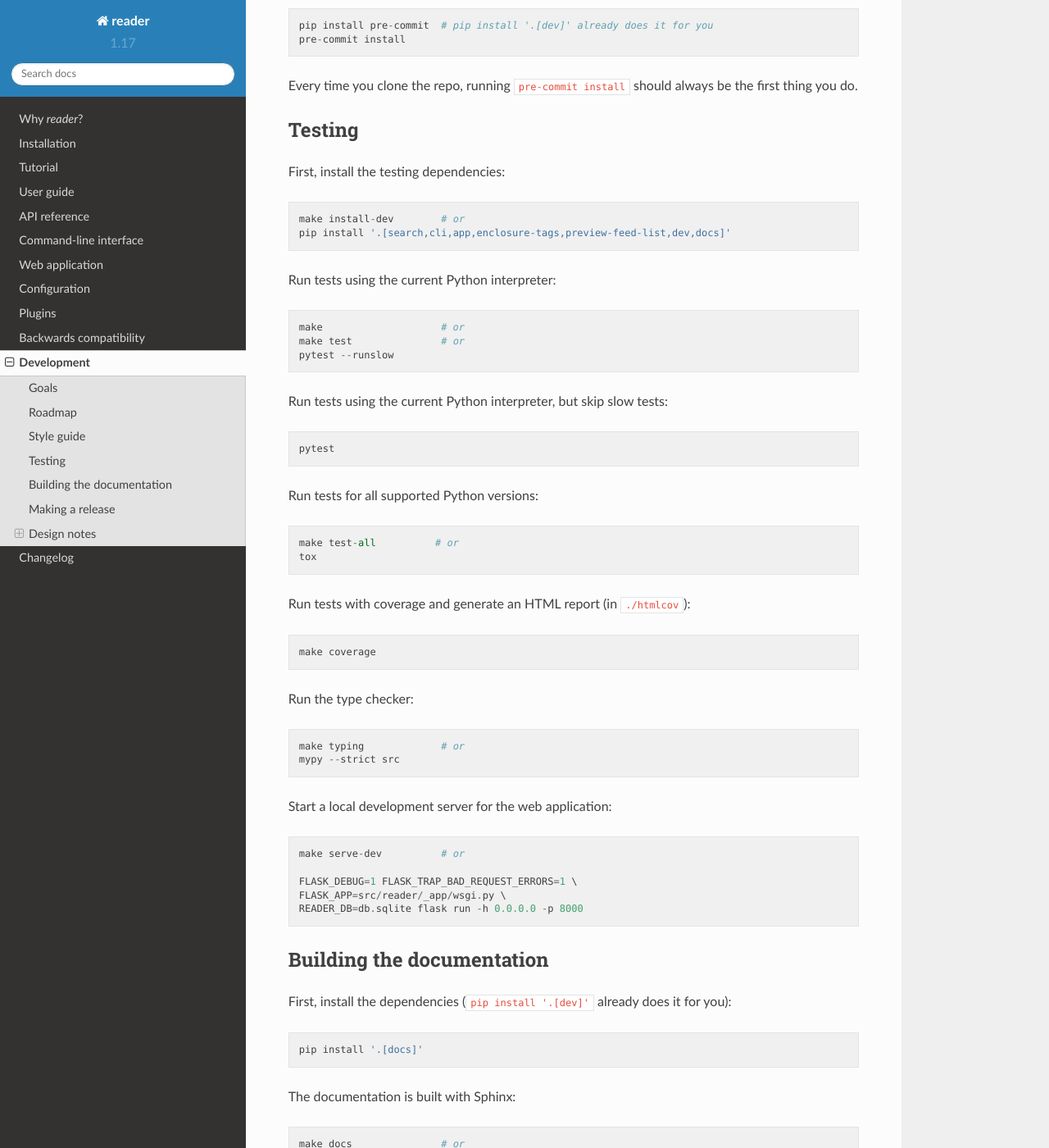
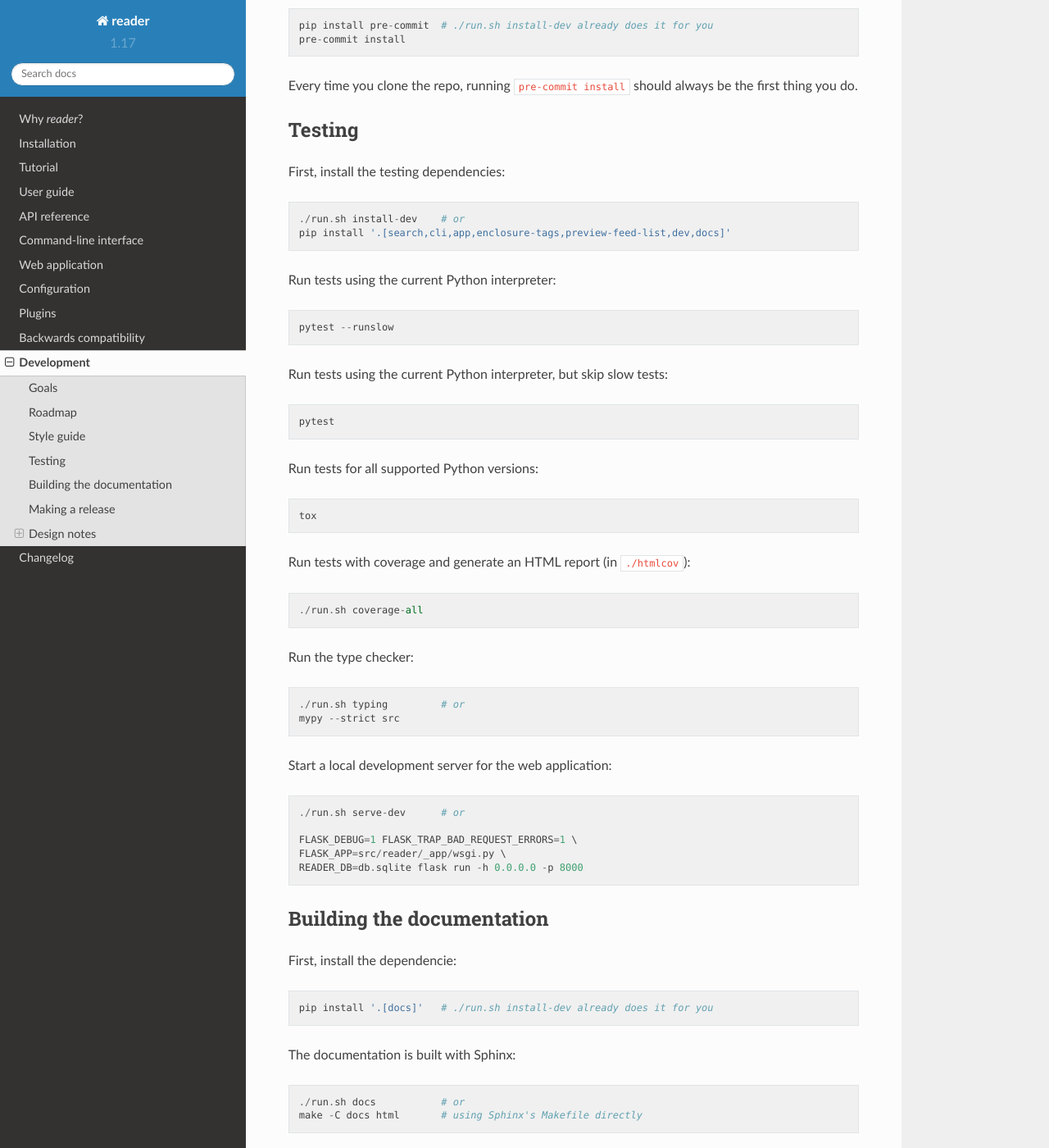
Before and after one commit to Alcides1123/reader, a Sphinx documentation site: the page built from docs/dev.rst, in a window 1280 px wide and 1400 px high, scrolled down 918 px. Shown: the whole window at 82% size. Built offline with Sphinx 7.4.7 and the Read the Docs theme 2.0.0, drawn with Linux system fonts in a browser that asks for light colours.

Commit message:
Remove Makefile.

```diff
--- a/docs/dev.rst
+++ b/docs/dev.rst
@@ -45,7 +45,7 @@ Style guide
 You should enforce it by using `pre-commit <https://pre-commit.com/>`_.
 To install it into your git hooks, run::
 
-    pip install pre-commit  # pip install '.[dev]' already does it for you
+    pip install pre-commit  # ./run.sh install-dev already does it for you
     pre-commit install
 
 Every time you clone the repo, running ``pre-commit install`` should always be
@@ -57,13 +57,11 @@ Testing
 
 First, install the testing dependencies::
 
-    make install-dev        # or
+    ./run.sh install-dev    # or
     pip install '.[search,cli,app,enclosure-tags,preview-feed-list,dev,docs]'
 
 Run tests using the current Python interpreter::
 
-    make                    # or
-    make test               # or
     pytest --runslow
 
 Run tests using the current Python interpreter, but skip slow tests::
@@ -72,21 +70,20 @@ Run tests using the current Python interpreter, but skip slow tests::
 
 Run tests for all supported Python versions::
 
-    make test-all          # or
     tox
 
 Run tests with coverage and generate an HTML report (in ``./htmlcov``)::
 
-    make coverage
+    ./run.sh coverage-all
 
 Run the type checker::
 
-    make typing             # or
+    ./run.sh typing         # or
     mypy --strict src
 
 Start a local development server for the web application::
 
-    make serve-dev          # or
+    ./run.sh serve-dev      # or
 
     FLASK_DEBUG=1 FLASK_TRAP_BAD_REQUEST_ERRORS=1 \
     FLASK_APP=src/reader/_app/wsgi.py \
@@ -96,13 +93,13 @@ Start a local development server for the web application::
 Building the documentation
 --------------------------
 
-First, install the dependencies (``pip install '.[dev]'`` already does it for you)::
+First, install the dependencie::
 
-    pip install '.[docs]'
+    pip install '.[docs]'   # ./run.sh install-dev already does it for you
 
 The documentation is built with Sphinx::
 
-    make docs               # or
+    ./run.sh docs           # or
     make -C docs html       # using Sphinx's Makefile directly
 
 The built HTML docs should be in ``./docs/_build/html/``.
```
Also changed, not shown: .travis.yml, 4 other files.
